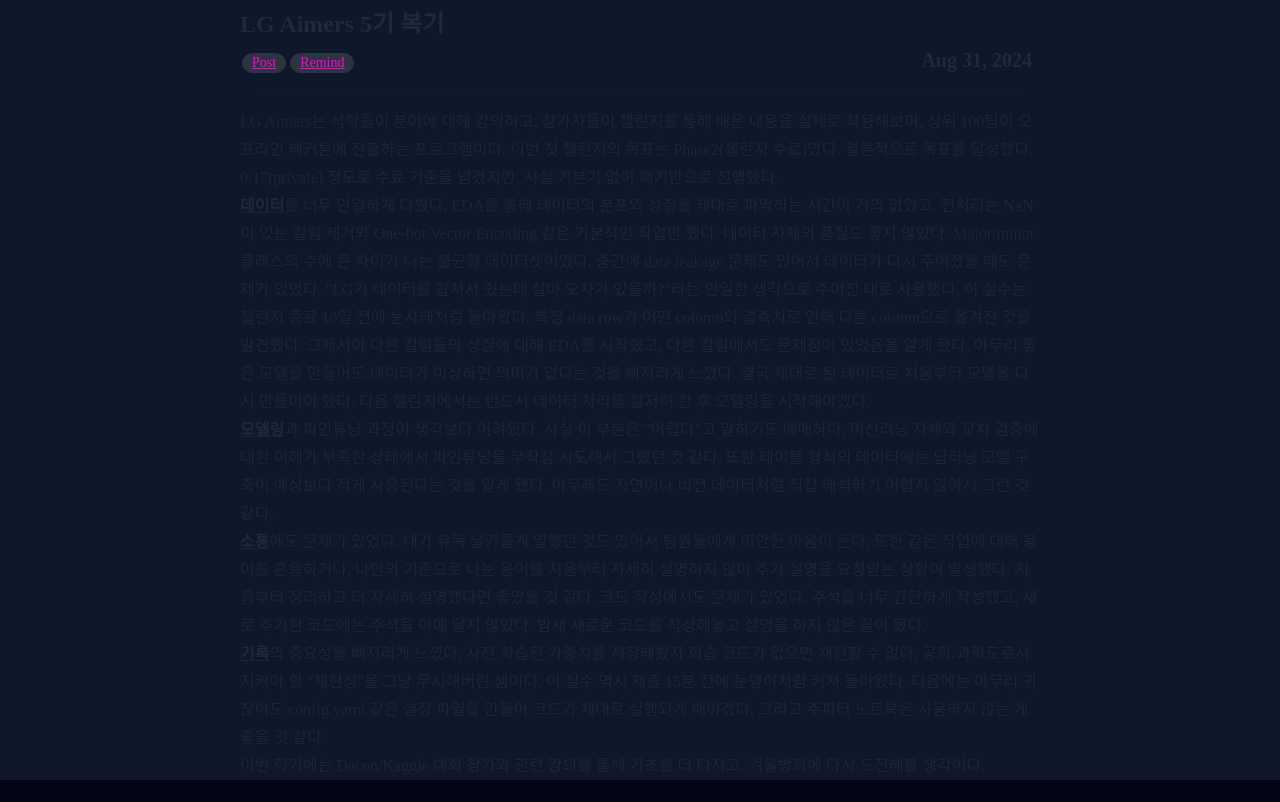
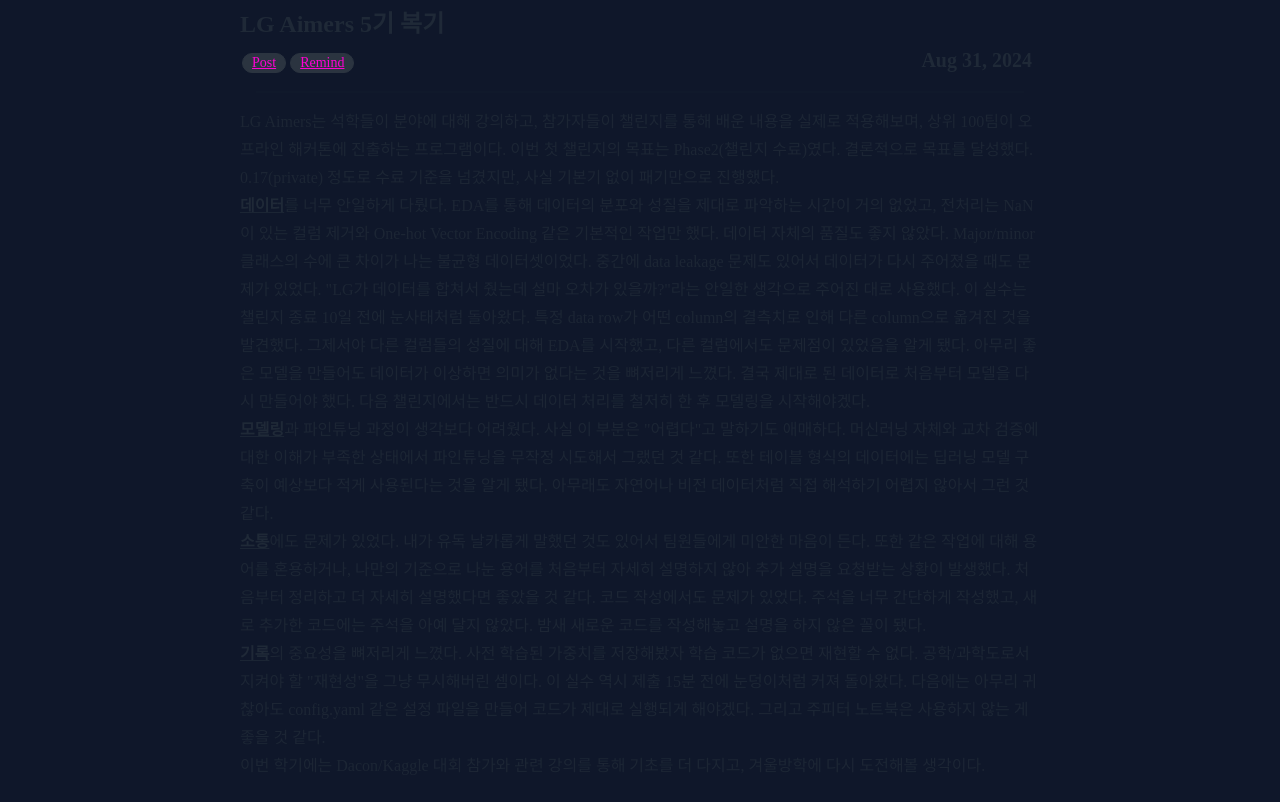
Before and after one commit to TriFullKim/TriFullKim.github.io, an Astro site: page /post/after-lg-aimer-5th in a window 1280 px wide. Shown: the part 88-890 px from the top of the page. Built offline with nearby package versions, Linux system fonts and the light colour scheme; Astro itself is replaced by a stand-in of ours.

Commit message:
padding bottom

```diff
--- a/src/pages/post/[post].astro
+++ b/src/pages/post/[post].astro
@@ -37,6 +37,7 @@
       </h3>
       <div class="divider pt-4 mx-4"></div>
       <Fragment set:html={content.compiledContent()} />
+      <div class="p-4"></div>
     </div>
   </MarkdownCard>
 </Layout>
```
